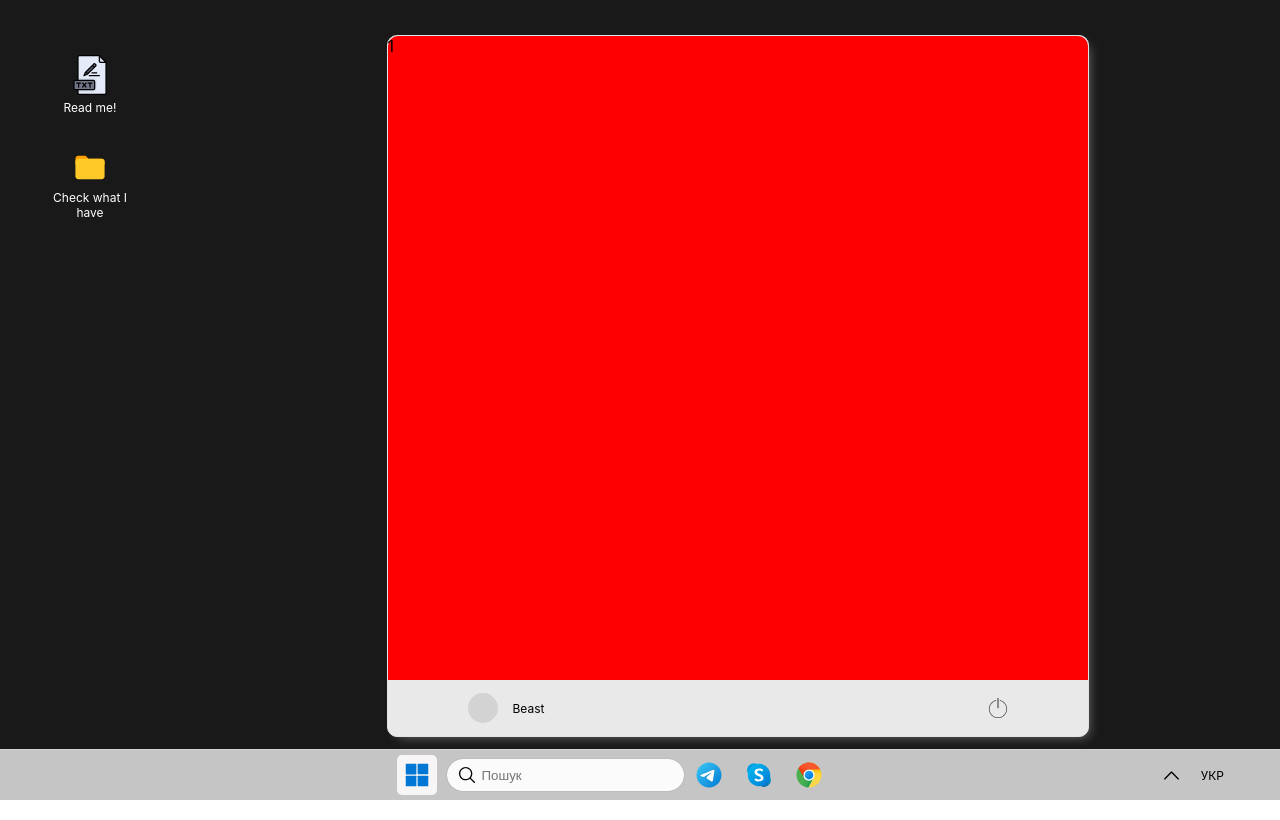
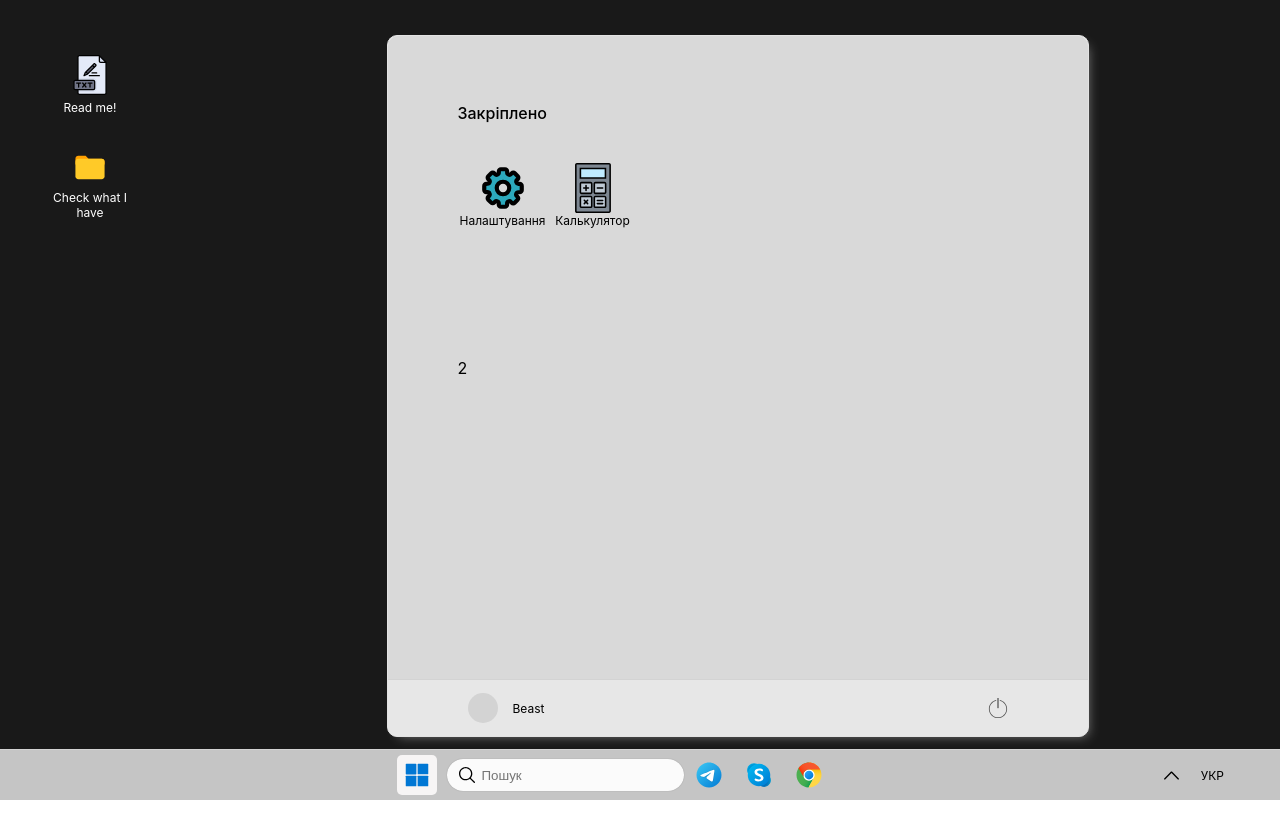
Before and after one commit to YarovoyDm/windows, a React (Create React App) app: page / in a window 1280 px wide. Both pictures are taken after a click on the element 416 px from the left and 775 px from the top of the page. Shown: the top 820 px of the page. Built offline with nearby package versions, Linux system fonts and the light colour scheme; some icons are missing.

Commit message:
add files to windows modal

```diff
--- a/src/Components/Desktop/Desktop.tsx
+++ b/src/Components/Desktop/Desktop.tsx
@@ -29,7 +29,6 @@ const Desktop = () => {
     ) => {
         const target = e.target as HTMLElement;
 
-        // Якщо клік був не на папці, починаємо виділення
         if (!target.closest(".desktop-file")) {
             setIsSelecting(true);
             setStartPosition({ x: e.clientX, y: e.clientY });
--- /dev/null
+++ b/src/Components/File/File.module.scss
@@ -0,0 +1,20 @@
+.file {
+    width: 90px;
+    height: 90px;
+    border-radius: 5px;
+    display: flex;
+    flex-direction: column;
+    align-items: center;
+    justify-content: center;
+    &:hover {
+        background: white;
+    }
+    svg {
+        width: 50px;
+        height: 50px;
+    }
+
+    .fileName {
+        font-size: 12px;
+    }
+}
--- /dev/null
+++ b/src/Components/File/File.tsx
@@ -0,0 +1,20 @@
+import React from "react";
+
+import styles from "./File.module.scss";
+import Icon from "Components/Icon/Icon";
+
+type IFile = {
+    name: string;
+    icon: string;
+};
+
+const File = ({ name, icon }: IFile) => {
+    return (
+        <div className={styles.file}>
+            <Icon name={icon} />
+            <div className={styles.fileName}>{name}</div>
+        </div>
+    );
+};
+
+export default File;
--- a/src/Components/Icon/Icon.tsx
+++ b/src/Components/Icon/Icon.tsx
@@ -15,6 +15,8 @@ import { ReactComponent as Arrow } from "Icons/upArrowIcon.svg";
 import { ReactComponent as TextFile } from "Icons/TextFileIcon.svg";
 import { ReactComponent as Folder } from "Icons/folderIcon.svg";
 import { ReactComponent as Bin } from "Icons/binIcon.svg";
+import { ReactComponent as Settings } from "Icons/settingsIcon.svg";
+import { ReactComponent as Calculator } from "Icons/calculatorIcon.svg";
 import {
     TELEGRAM,
     SKYPE,
@@ -30,6 +32,8 @@ import {
     WINDOWS,
     ARROW,
     TEXT_FILE,
+    SETTINGS,
+    CALCULATOR,
 } from "Constants/TaskPanel";
 import { FOLDER, BIN } from "Constants/Desktop";
 
@@ -55,6 +59,8 @@ const Icons = {
     [TEXT_FILE]: TextFile,
     [FOLDER]: Folder,
     [BIN]: Bin,
+    [SETTINGS]: Settings,
+    [CALCULATOR]: Calculator,
 };
 
 const Icon = (props: IProps) => {
--- a/src/Components/Modals/WindowsModal/WindowsModal.module.scss
+++ b/src/Components/Modals/WindowsModal/WindowsModal.module.scss
@@ -10,17 +10,37 @@
     background: grey;
 
     .windowsModalMain {
-        height: 92%;
-        width: 100%;
-        background: red;
+        height: calc(92% - 100px);
+        width: calc(100% - 140px);
         border-top-right-radius: 10px;
         border-top-left-radius: 10px;
+        padding: 50px 70px;
+        display: flex;
+        flex-direction: column;
+        align-items: center;
+        justify-content: center;
+        background: #d9d9d9;
+        .mainBlock {
+            height: 50%;
+            width: 100%;
+            .unitHeader {
+                height: 20%;
+                display: flex;
+                align-items: center;
+                margin-bottom: 10px;
+                font-weight: 500;
+            }
+            .unitContent {
+                display: flex;
+            }
+        }
     }
 
     .windowsModalFooter {
         height: 8%;
         width: calc(100% - 140px);
-        background: #e9e9e9;
+        background: #e7e7e7;
+        border-top: solid 1px #d3d3d3;
         border-bottom-left-radius: 10px;
         border-bottom-right-radius: 10px;
         display: flex;
--- a/src/Components/Modals/WindowsModal/WindowsModal.tsx
+++ b/src/Components/Modals/WindowsModal/WindowsModal.tsx
@@ -1,9 +1,10 @@
 import React from "react";
-import { useDispatch, useSelector } from "react-redux";
+import { useSelector } from "react-redux";
 import cn from "classnames";
 import Icon from "Components/Icon/Icon";
-import { USER, POWER, SLEEP, RELOAD } from "Constants/TaskPanel";
+import { USER, POWER, SETTINGS, CALCULATOR } from "Constants/TaskPanel";
 import { handlePowerModal } from "Store/slices/TaskPanelSlice";
+import File from "Components/File/File";
 
 import { RootState, useAppDispatch } from "Store/index";
 
@@ -24,7 +25,17 @@ const WindowsModal: React.FC = () => {
             onClick={e => e.stopPropagation()}
             className={cn(styles.taskPanelWindowsModal, styles.taskPanelModal)}
         >
-            <div className={styles.windowsModalMain}>1</div>
+            <div className={styles.windowsModalMain}>
+                <div className={styles.mainBlock}>
+                    <div className={styles.unitHeader}>Закріплено</div>
+                    <div className={styles.unitContent}>
+                        <File name='Налаштування' icon={SETTINGS} />
+                        <File name='Калькулятор' icon={CALCULATOR} />
+                        {/* Need to refactoring */}
+                    </div>
+                </div>
+                <div className={styles.mainBlock}>2</div>
+            </div>
             <div className={styles.windowsModalFooter}>
                 <div className={styles.footerUser}>
                     <div className={styles.userIconWrapper}>
--- a/src/Constants/TaskPanel.ts
+++ b/src/Constants/TaskPanel.ts
@@ -27,6 +27,8 @@ export const SEARCH: string = "Search";
 export const WINDOWS: string = "Windows";
 export const ARROW: string = "Arrow";
 export const TEXT_FILE: string = "Text_file";
+export const SETTINGS: string = "Settings";
+export const CALCULATOR: string = "Calculator";
 
 export const POWER_MODAL_UNITS = {
     [POWER]: "Завершити роботу",
```
Also changed, not shown: src/Components/Modals/SettingsModal/SettingsModal.tsx (added, +9 -0 lines), src/Components/Modals/SettingsModal/SettingsModal.module.scss (added), src/Icons/calculatorIcon.svg (added), src/Icons/settingsIcon.svg (added).
